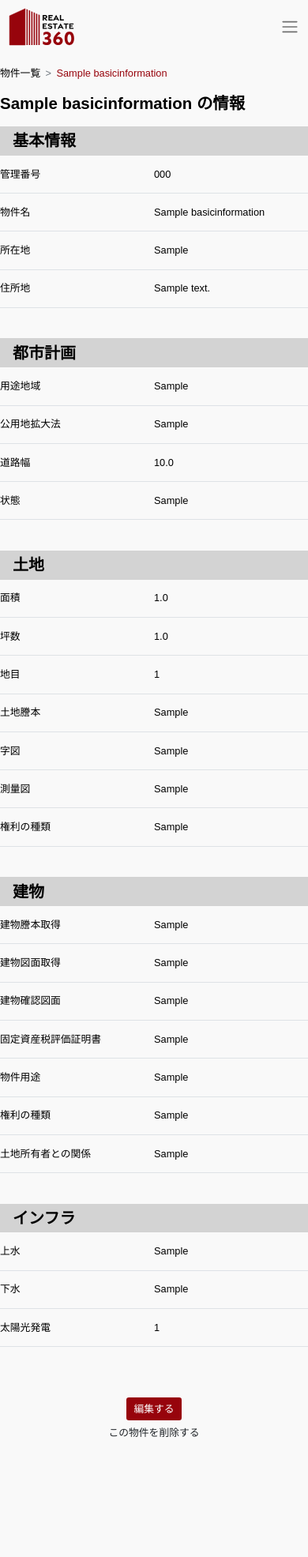
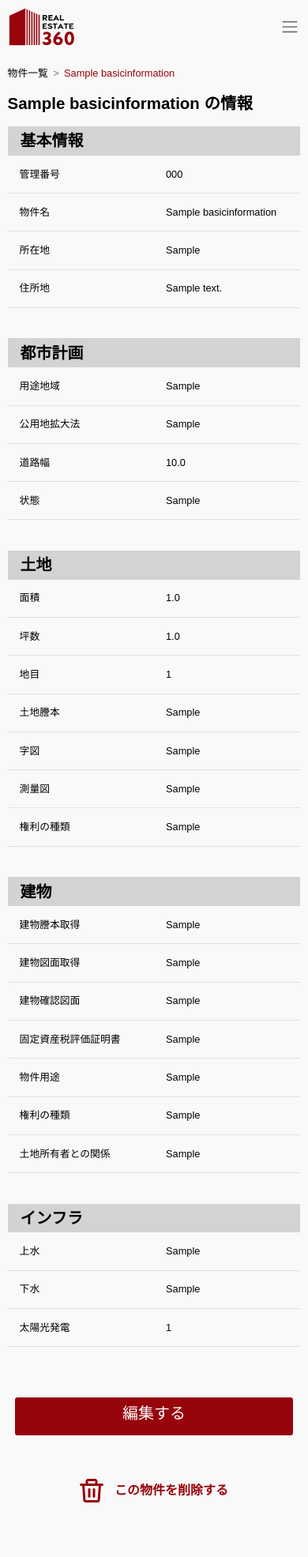
Before and after one commit to Hackathon2023springAteam/estate, a Django app: page /propertyinfo_detail/1/ in a window 390 px wide. Shown: the whole page at 79% size. Before the commit the page ends 1819 px from the top, so only its background shows below. Run offline with Django 3.2, Linux system fonts and the light colour scheme; a user stored in the database is signed in; tables that the repository leaves empty hold one stand-in row (values such as "Sample post"); some libraries are stand-ins or nearby versions; some web fonts are replaced.

```diff
--- a/django/RealEstate360/static/css/detail.css
+++ b/django/RealEstate360/static/css/detail.css
@@ -25,3 +25,98 @@ h3 {
 #button-area {
   margin: 64px 0;
 }
+
+.btn-edit {
+    width: 196px;
+    height: 40px;
+    text-align: center;
+    font-size: 20px;
+    &:focus {
+        box-shadow:none !important;
+    }
+}
+
+.btn-delete {
+    background-image: url("/static/img/icon_delete.svg");
+    background-repeat:no-repeat;
+    background-position: left center;
+    background-color: var(--background-color);
+    width: 190px;
+    height: 40px;
+    float: right;
+    color: var(--primary);
+    padding-top: 5px;
+    text-align: right;
+    padding-right: 0;
+    line-height: 1;
+    font-size: 16px;
+    font-weight: 700;
+    &:focus {
+        box-shadow:none !important;
+    }
+}
+.btn-delete:hover {
+    color: red;
+    background-image: url("/static/img/icon_delete-hover.svg");
+    background-repeat:no-repeat;
+}
+
+
+@media screen and (max-width:991px) {
+    /* 画面サイズが991px以下からはここを読み込む */
+        .btn-edit {
+            width: 196px;
+        }
+        .btn-delete {
+            margin-top: 50px;
+            float: none;
+        }
+}
+
+@media screen and (max-width:767px) {
+    /* 画面サイズが767px以下からはここを読み込む */
+        label {
+            margin-left: 15px;
+        }
+        .btn-edit {
+            width: 95%;
+            height: 48px;
+            text-align: center;
+        }
+        .btn-delete {
+            margin-top: 50px;
+        }
+}
+
+
+/* モーダルの中身指定 */
+.modal-content {
+    height: 250px;
+}
+
+.modal-body {
+    align-items: center;
+}
+
+.modal-body p {
+    font-size: 18px;
+    text-align: left;
+}
+
+.btn-modal-delete {
+    width: 150px;
+    height: 40px;
+    &:focus {
+        box-shadow:none !important;
+    }
+}
+
+.btn-modal-delete-cancel {
+    color: #DC3545;
+    border: 2px #DC3545 solid;
+}
+.btn-modal-delete-cancel:hover {
+    color: #DC3545;
+    border: 2px #DC3545 solid;
+    background-color: var(--list-title-color);
+}
--- a/django/templates/detail.html
+++ b/django/templates/detail.html
@@ -8,8 +8,9 @@
 <title>物件詳細</title>
 {% endblock %}
 {% block content %}
+<div class="container">
 <div class="row justify-content-center">
-    <div class="col-12 col-md-10">
+    <div class="col">
         <nav
             style="--bs-breadcrumb-divider: '>'"
             aria-label="breadcrumb"
@@ -502,7 +503,7 @@
                     編集する
                 </a>
             </div>
-            <div class="col col-12 col-md-12 col-lg-2 col-xl-3"></div>
+            <!-- <div class="col col-12 col-md-12 col-lg-2 col-xl-3"></div> -->
 
             <!-- <div class="col col-12 col-sm-12 col-md-12 col-lg-3 col-xl-2 text-center">
                 <form
@@ -521,7 +522,7 @@
             </div> -->
 
 
-            <div class="col col-12 col-sm-12 col-md-12 col-lg-2 col-xl-2 text-center">
+            <div class="col col-12 col-sm-12 col-md-12 col-lg-5 col-xl-5 text-center">
                 <form
                     method="POST"
                     action="{% url 'RealEstate360:propertyinfo_inactive' basic_information_form.instance.basic_information_id %}"
@@ -531,7 +532,6 @@
 
                     <!-- Button trigger modal -->
                     <button type="button" class="btn btn-delete" data-bs-toggle="modal" data-bs-target="#deleteModal">
-                        <!-- <img src="{% static 'img/icon _delete_.svg' %}" width="30" height="30" alt="削除ボタン"> -->
                         この物件を削除する
                     </button>
 
@@ -543,11 +543,11 @@
                                     <h5 class="modal-title" id="exampleModalLabel">この物件を削除する</h5>
                                     <button type="button" class="btn-close" data-bs-dismiss="modal" aria-label="Close"></button>
                                 </div>
-                                <div class="modal-body">
-                                    本当に削除してもよろしいですか？
+                                <div class="modal-body d-flex">
+                                    <p>本当に削除してもよろしいですか？</p>
                                 </div>
                                 <div class="modal-footer">
-                                    <button type="button" class="btn btn-modal-delete btn-outline-danger" data-bs-dismiss="modal">キャンセル</button>
+                                    <button type="button" class="btn btn-modal-delete btn-modal-delete-cancel" data-bs-dismiss="modal">キャンセル</button>
                                     <button type="submit" class="btn btn-modal-delete btn-danger">削除する</button>
                                 </div>
                             </div>
@@ -559,5 +559,6 @@
         </div>
     </div>
 </div>
+</div>
 
 {% endblock %}
```
